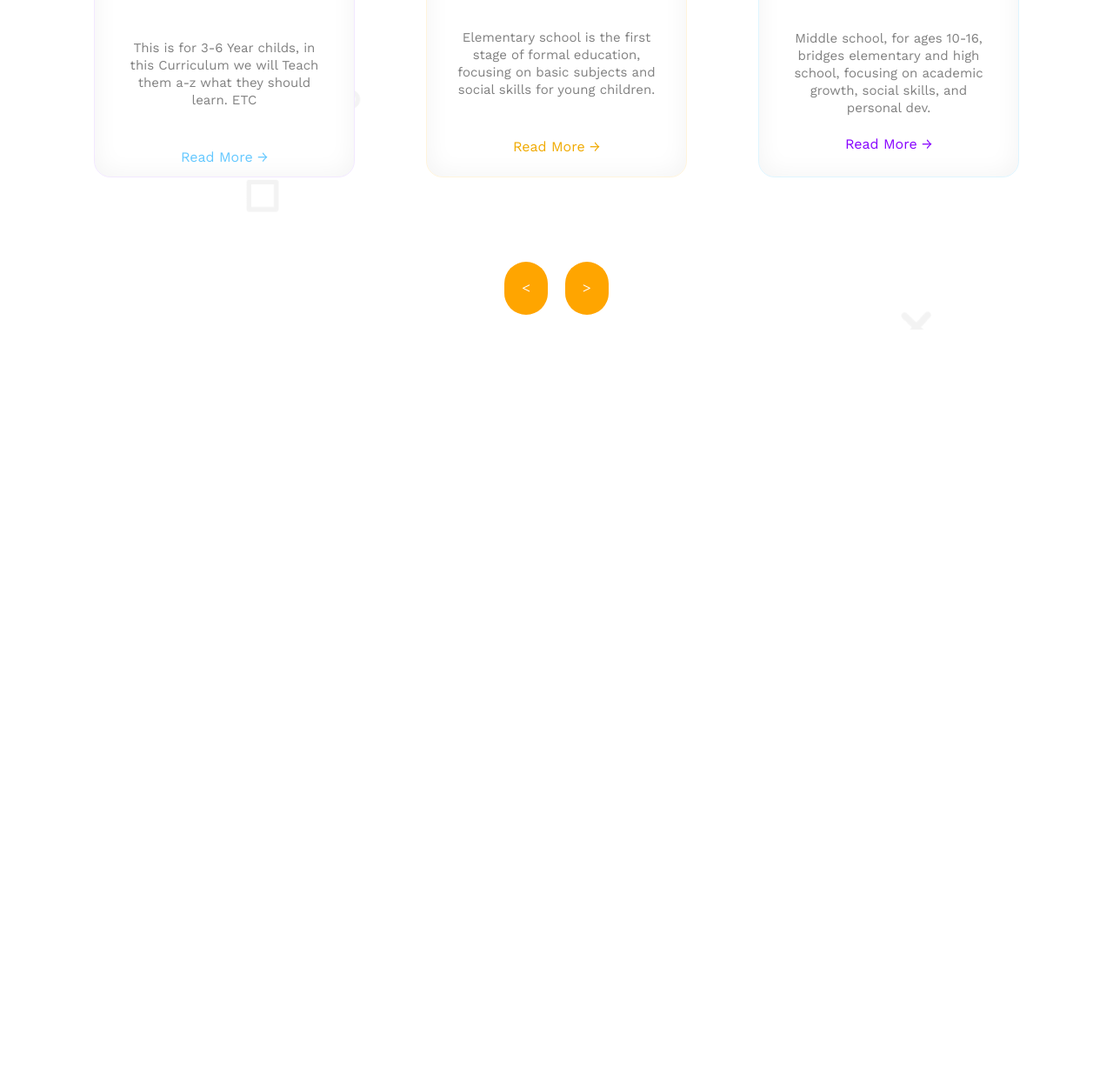
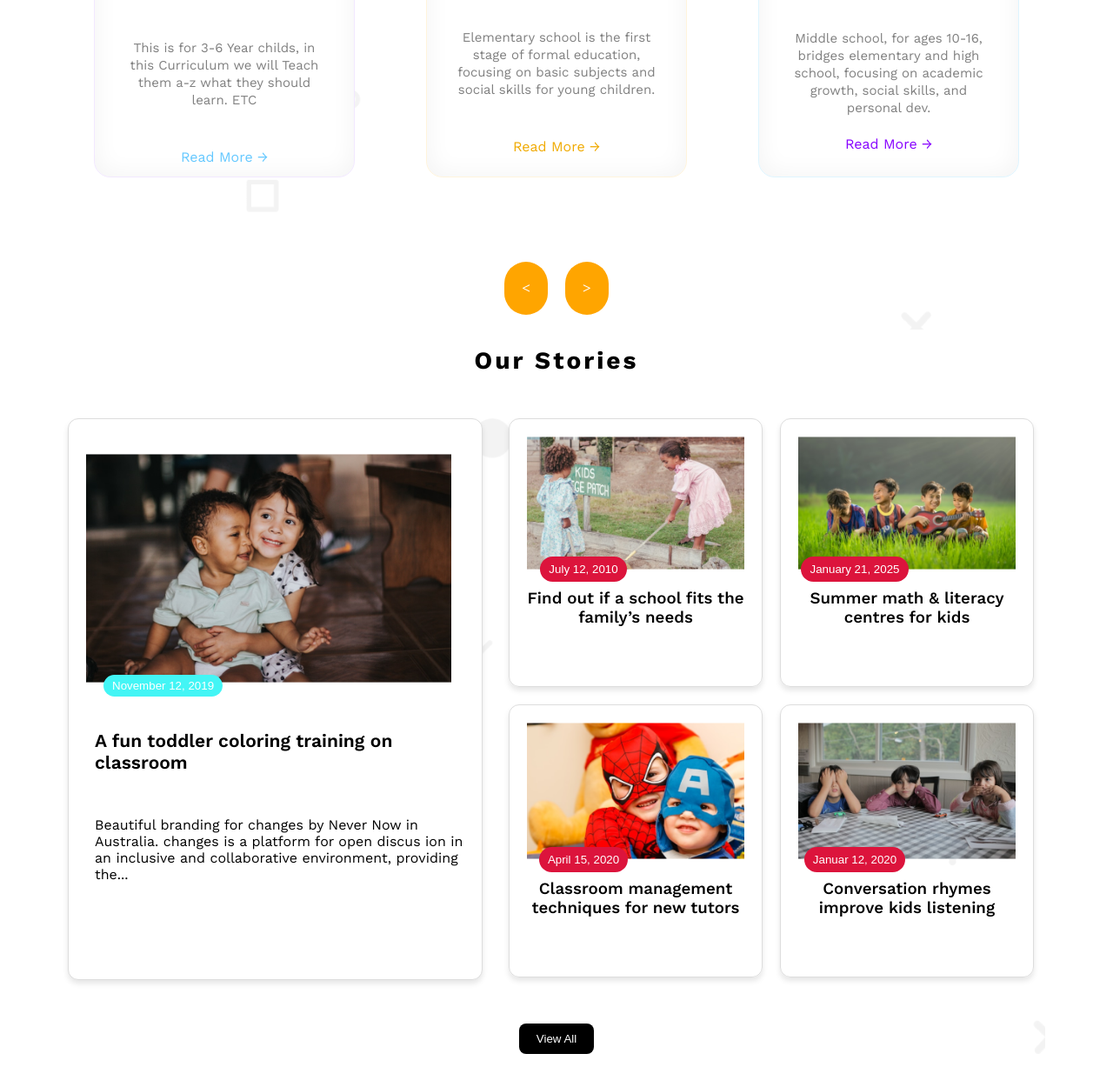
Before and after one commit to iamabid1/Assignment-2, a plain HTML site: page index.html in a window 1280 px wide. Shown: the part 928-2178 px from the top of the page at 87% size. Before the commit the page ends 1315 px from the top, so only its background shows below. Drawn offline with nearby package versions, Linux system fonts and the light colour scheme.

Commit message:
working on the last thing

```diff
--- a/index.html
+++ b/index.html
@@ -4,7 +4,7 @@
 <head>
     <meta charset="UTF-8">
     <meta name="viewport" content="width=device-width, initial-scale=1.0">
-    <title>Kids Education</title>
+    <title>AB School</title>
     <link rel="shortcut icon" href="Icons/school-bag.png" type="image/x-icon">
     <link rel="stylesheet" href="styles.css">
 </head>
@@ -89,7 +89,8 @@
                             <img src="B11-A2-Kids-School-main/assets/middle.png" alt="">
                         </div>
                         <h2 class="card-name">Middle (10-16) Years</h2>
-                        <p class="card-disc">Middle school, for ages 10-16, bridges elementary and high school, focusing on academic growth, social skills, and personal dev.</p>
+                        <p class="card-disc">Middle school, for ages 10-16, bridges elementary and high school, focusing
+                            on academic growth, social skills, and personal dev.</p>
                         <p class="RM  rm-3">Read More →</p>
                     </div>
                 </div>
@@ -99,9 +100,52 @@
                 <p class="right">˃</p>
             </div>
         </section>
-        <!-- <section class="section-3">
-            <h1 class="os">Our Stories</h1>
-        </section> -->
+        <h1 class="os">Our Stories</h1>
+        <section class="section-3">
+            <div class="toflex">
+                <div class="story-1-2">
+                    <div class="story-card-1">
+                        <img src="assets/story-1.png" alt="">
+                        <h2 class="story-1-h2">A fun toddler coloring training on classroom</h2>
+                        <p class="story-1-p">Beautiful branding for changes by Never Now in Australia. changes is a platform
+                            for open discus ion in an inclusive and collaborative environment, providing the...</p>
+                        <button class="date-story-1">November 12, 2019</button>
+                    </div>
+                </div>
+                <div class="small-story-4">
+                    <div class="small-story-container">
+                        <div class="story-card-container">
+                            <img src="assets/story-2.png" alt="">
+                            <h3>Find out if a school fits the family’s needs</h3>
+                            <button class="btnss">July 12, 2010</button>
+                        </div>
+                        <div class="story-card-container">
+                            <img src="assets/story-3.png" alt="">
+                            <h3>Summer math & literacy centres for kids</h3>
+                            <button class="btnss">January 21, 2025</button>
+                        </div>
+                        <div class="story-card-container">
+                            <img src="assets/story-4.png" alt="">
+                            <h3>Classroom management techniques for new tutors</h3>
+                            <button class="btnss">April 15, 2020</button>
+                        </div>
+                        <div class="story-card-container">
+                            <img src="assets/story-5.png" alt="">
+                            <h3>Conversation rhymes improve kids listening</h3>
+                            <button class="btnss">Januar 12, 2020</button>
+                        </div>
+                    </div>
+                </div>
+            </div>
+            <div class="viewa-container">
+                <button class="viewa">View All</button>
+            </div>
+        </section>
+        <footer>
+            <section>
+
+            </section>
+        </footer>
     </main>
 </body>
 
--- a/styles.css
+++ b/styles.css
@@ -201,46 +201,51 @@ body {
 
 .card-disc {
     text-align: center;
-    color:  rgb(128, 128, 128);
+    color: rgb(128, 128, 128);
     line-height: 20px;
     padding: 30px;
     font-size: 15px;
 }
+
 .card-name {
     font-weight: 550;
     color: rgb(32, 32, 32);
 }
-.RM {
 
-}
+.RM {}
+
 .rm-3 {
     position: relative;
     bottom: 24px;
     color: rgb(135, 0, 255);
     cursor: pointer;
 }
+
 .rm-2 {
     color: rgb(240, 170, 0);
     cursor: pointer;
 }
+
 .rm-1 {
     color:
-    rgb(100, 200, 255);
+        rgb(100, 200, 255);
     cursor: pointer;
 }
+
 .arrows {
     display: flex;
     justify-content: center;
     align-items: center;
 }
 
-.arrows p {
+.arrows p {}
 
- }
 .right {
     margin-left: 20px;
 }
-.right, .left {
+
+.right,
+.left {
     font-weight: bolder;
     background-color: orange;
     padding: 20px;
@@ -249,11 +254,13 @@ body {
     font-size: 17px;
     cursor: pointer;
 }
+
 .section-2 {
     background-size: cover;
     background-image: url(assets/bg.png);
     margin-top: 100px;
 }
+
 .os {
     text-align: center;
     justify-content: center;
@@ -263,43 +270,119 @@ body {
     margin-bottom: 50px;
 }
 
+.story-1-h2 {
+    width: 400px;
+    font-weight: 600;
+    font-size: 21px;
+    margin-top: 50px;
+    margin-bottom: 50px;
+}
+.story-1-p {
+    width: 440px;
+}
+.story-card-1{
+    background-color: white;
+    box-shadow: 0 4px 6px rgba(0, 0, 0, 0.1);
+    border: 1px solid #ddd;
+    border-radius: 12px;
+    padding-bottom: 30px;
+    width: 475px;
+    padding-bottom: 70px;
 
+}
+.story-card-1 img {
+    width: 420px;
+    padding-left: 20px;
+    padding-top: 40px;
+}
+.story-1-h2, .story-1-p{
+    position: relative;
+    left: 30px;
+}
+.date-story-1 {
+    color: white;
+    background-color: rgb(67, 245, 245);
+    border-radius: 38px;
+    border: none;
+    padding: 5px 10px;
+    cursor: pointer;
+    position: relative;
+    left: 40px;
+    right: 110px;
+    bottom: 255px;
+}
+.section-3 {
+    background-image: url(assets/bg.png);
+    background-size: cover;
+    margin-right: 70px;
+    margin-left: 70px;
+    margin-bottom: 100px;
+}
+.story-1-2 {
+    display: inline;
+}
+.small-story-container {
+    display: grid;
+    grid-template-columns: repeat(2, 1fr);
+    background-color: white;
+    width: 280px;
+    gap: 20px;
+}
+.small-story-container h3 {
+    font-weight: 550;
+}
+.story-card-container {
+    border-radius: 12px;
+    padding: 20px;
+    width: 250px;
+    box-shadow: 0 4px 6px rgba(0, 0, 0, 0.1);
+    text-align: center;
+    border: 1px solid #ddd;
+}
+.story-card-container img {
+    width: 250px;
+}
+.btnss {
+    background-color: crimson;
+    color: white;
+    border: none;
+    padding: 7px 10px;
+    cursor: pointer;
+    border-radius: 38px;
+    position: relative;
+    right: 60px;
+    bottom: 100px;
+}
 
+.viewa-container {
+    justify-content: center;
+    align-items: center;
+    margin: 0, auto;
+    text-align: center;
+    margin-top: 50px;
+}
 
+.viewa {
+    background-color: black;
+    color: white;
+    padding: 10px 20px 10px 20px;
+    border: none;
+    border-radius: 8px;
+    cursor: pointer;
+}
+.viewa:hover {
+    color: black;
+    background-color: bisque;
+    transition: 1.5s;
+}
 
+.section-3 {
 
-
-
-
-
-
-
-
-
-
-
-
-
-
-
-
-
-
-
-
-
-
-
-
-
-
-
-
-
-
-
-
-
+}
+.toflex {
+    display: flex;
+    gap: 30px;
+}
 
 
 
@@ -363,7 +446,7 @@ body {
         right: 50px;
         width: 100%;
         bottom: 80px;
-        left: 7px;
+        right: 30px;
         /* margin-left: 70px; */
     }
 
@@ -384,20 +467,38 @@ body {
         position: relative;
         margin-left: 70px;
     }
+
     .section-2 {
         flex-direction: column;
         /* left: 20px; */
     }
+
     .card {
         flex-direction: column;
         position: relative;
         right: 70px;
     }
+
     .card-container {
         margin-bottom: 30px;
         width: 500px;
     }
+
     .arrows {
         display: none;
     }
+    .story-card-1 {
+        display: none;
+    }
+    .section-3 {
+        margin: 0;
+        position: relative;
+        right: 18px;
+    }
+    .story-card-container img {
+        width: 100%;
+    }
+    .story-card-container {
+        padding: 0;
+    }
 }
```
